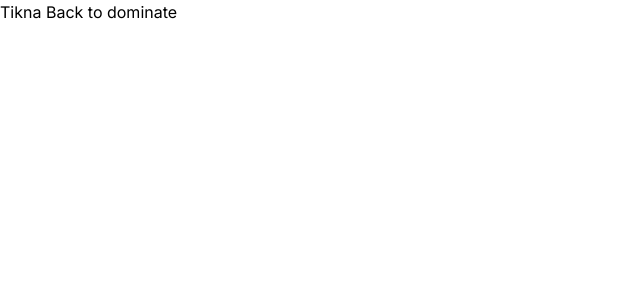
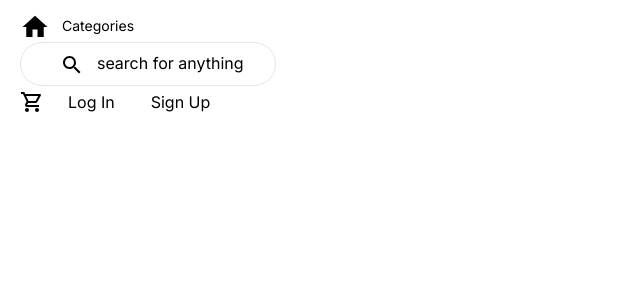
Before and after one commit to Ankit2533/UniPost, a Next.js app: page /login in a window 1280 px wide. Shown: the top 300 px of the page, without its empty margins (0-640 px from the left). Built offline with nearby package versions, Linux system fonts and the light colour scheme; no server answers.

Commit message:
auth check post

```diff
--- a/next.config.js
+++ b/next.config.js
@@ -1,4 +1,9 @@
 /** @type {import('next').NextConfig} */
-const nextConfig = {}
+const nextConfig = {
+    images: {
+        domains: ['lh3.googleusercontent.com']
+      },
+
+}
 
 module.exports = nextConfig
--- /dev/null
+++ b/src/app/api/auth/[...nextauth]/options.ts
@@ -0,0 +1,48 @@
+import type {NextAuthOptions} from 'next-auth';
+import GoogleProvider from 'next-auth/providers/google'
+import CredentialsProvider from "next-auth/providers/credentials"
+import { connect } from '@/app/dbConfig/dbConfig';
+
+export const options:NextAuthOptions = {
+    providers: [
+      GoogleProvider({
+        clientId: process.env.GOOGLE_CLIENT_ID!,
+        clientSecret: process.env.GOOGLE_CLIENT_SECRET!,
+      }),
+      CredentialsProvider({
+        // The name to display on the sign in form (e.g. 'Sign in with...')
+        name: 'Credentials',
+        // The credentials is used to generate a suitable form on the sign in page.
+        // You can specify whatever fields you are expecting to be submitted.
+        // e.g. domain, username, password, 2FA token, etc.
+        // You can pass any HTML attribute to the <input> tag through the object.
+        credentials:  {
+          username: { label: "Username:", type: "text", placeholder: "username" },
+          password: { label: "Password", type: "password" }
+        },
+        async authorize(credentials, req) {
+          // You need to provide your own logic here that takes the credentials
+          // submitted and returns either a object representing a user or value
+          // that is false/null if the credentials are invalid.
+          // e.g. return { id: 1, name: 'J Smith', email: 'jsmith@example.com' }
+          // You can also use the `req` object to obtain additional parameters
+          // (i.e., the request IP address)
+          connect();
+          const res = await fetch("/your/endpoint", {
+            method: 'POST',
+            body: JSON.stringify(credentials),
+            headers: { "Content-Type": "application/json" }
+          })
+          const user = await res.json()
+
+          // If no error and we have user data, return it
+          if (res.ok && user) {
+            return user
+          }
+          // Return null if user data could not be retrieved
+          return null
+        }
+      })
+
+    ],
+  }
--- /dev/null
+++ b/src/app/api/auth/[...nextauth]/route.ts
@@ -0,0 +1,6 @@
+import NextAuth from "next-auth"
+import { options } from './options'
+
+const handler = NextAuth( options )
+
+export { handler as GET, handler as POST }
--- /dev/null
+++ b/src/app/context/AuthProvider.tsx
@@ -0,0 +1,13 @@
+'use client'
+
+import { SessionProvider } from 'next-auth/react'
+
+export default function AuthProvider({ children }: {
+    children: React.ReactNode
+}) {
+    return (
+        <SessionProvider>
+            {children}
+        </SessionProvider>
+    )
+}
--- /dev/null
+++ b/src/app/dbConfig/dbConfig.ts
@@ -0,0 +1,19 @@
+import mongoose from 'mongoose'
+
+export async function connect(){
+    try{
+        mongoose.connect(process.env.MONGO_URI!)
+        const connection = mongoose.connection;
+
+        connection.on('connected', ()=>{
+            console.log('MongoDB connected successfully');
+        })
+        connection.on('error', ()=>{
+            console.log('MongoDB connection error');
+        })
+
+    }catch(err){
+        console.log("Something went wrong")
+        console.log(err)
+    }
+}
--- a/src/app/layout.tsx
+++ b/src/app/layout.tsx
@@ -1,6 +1,7 @@
 import './globals.css'
 import type { Metadata } from 'next'
 import { Inter } from 'next/font/google'
+import AuthProvider from './context/AuthProvider'
 
 const inter = Inter({ subsets: ['latin'] })
 
@@ -16,7 +17,12 @@ export default function RootLayout({
 }) {
   return (
     <html lang="en">
-      <body className={inter.className}>{children}</body>
+      <body className={inter.className}>
+        <AuthProvider>
+        {children}
+        </AuthProvider>
+
+      </body>
     </html>
   )
 }
--- a/src/app/login/page.tsx
+++ b/src/app/login/page.tsx
@@ -1,11 +1,96 @@
-import React from 'react'
+/* eslint-disable no-unused-vars */
+"use client"
+import HomeIcon from "@mui/icons-material/Home";
+import ShoppingCartOutlinedIcon from "@mui/icons-material/ShoppingCartOutlined";
+import SearchIcon from "@mui/icons-material/Search";
+import FavoriteBorderIcon from '@mui/icons-material/FavoriteBorder';
+import NotificationsNoneIcon from '@mui/icons-material/NotificationsNone';
+import AccountCircleIcon from '@mui/icons-material/AccountCircle';
+import { useState } from "react";
+import Link from "next/link";
+import { useSession } from "next-auth/react";
+import Image from "next/image"
 
-const Login = () => {
+
+
+const Navbar = () => {
+
+  const userLoading = false;
+  const setUser = "roshan"
+  const { data: session } = useSession();
+console.log("user is: ", session?.user)
+if(userLoading) return( <div>User Loading</div> )
   return (
     <div>
-      <h1>Tikna Back to dominate</h1>
-    </div>
-  )
-}
+  <div className="shadow-minimal">
+      <div className="nav mx-5 mb-3 py-3">
+        <div className="flex gap-3 ">
+        <Link href='/'>
+          <HomeIcon sx={{ fontSize: 30 }} />
+          </Link>
+          <div className="pt-1 text-gray-blue text-sm">Categories</div>
+        </div>
 
-export default Login
+        <div className="relative">
+          <button className="border rounded-full  text-gray-blue pl-2  py-2 w-64">
+            <SearchIcon className="mr-2" /> search for anything
+          </button>
+        </div>
+        {session?.user ? (
+          <div className="flex gap-3">
+          <div className=" text-gray-blue text-sm">My learning</div>
+<FavoriteBorderIcon  />
+<ShoppingCartOutlinedIcon  />
+<NotificationsNoneIcon />
+<AccountCircleIcon />
+<Image
+            className="border-4 border-black dark:border-slate-500 drop-shadow-xl shadow-black rounded-full mx-auto mt-8"
+            src={session?.user?.image!}
+            width={200}
+            height={200}
+            alt={session?.user?.name ?? "Profile Pic"}
+            priority={true}
+        />
+<Link href="/api/auth/signout">
+
+<button
+              className="white_btn px-3 h-8"
+
+
+            >
+              Log Out
+            </button>
+            </Link>
+
+          </div>
+        ) : (
+          <div className="flex gap-3">
+            <ShoppingCartOutlinedIcon className="mt-1" />
+            <Link href="/api/auth/signin">
+            <button
+              className="white_btn px-3 h-8"
+
+            >
+              Log In
+            </button>
+            </Link>
+            <Link href="/">
+            <button
+              className="black_btn px-3 h-8"
+
+            >
+              Sign Up
+            </button>
+            </Link>
+          </div>
+        )}
+      </div>
+      </div>
+
+
+
+</div>
+  );
+};
+
+export default Navbar;
```
Also changed, not shown: package.json (+8 -0 lines), src/app/dbConfig/admin.ts (added), 1 other file (tests, documents, lock files or other folders).
